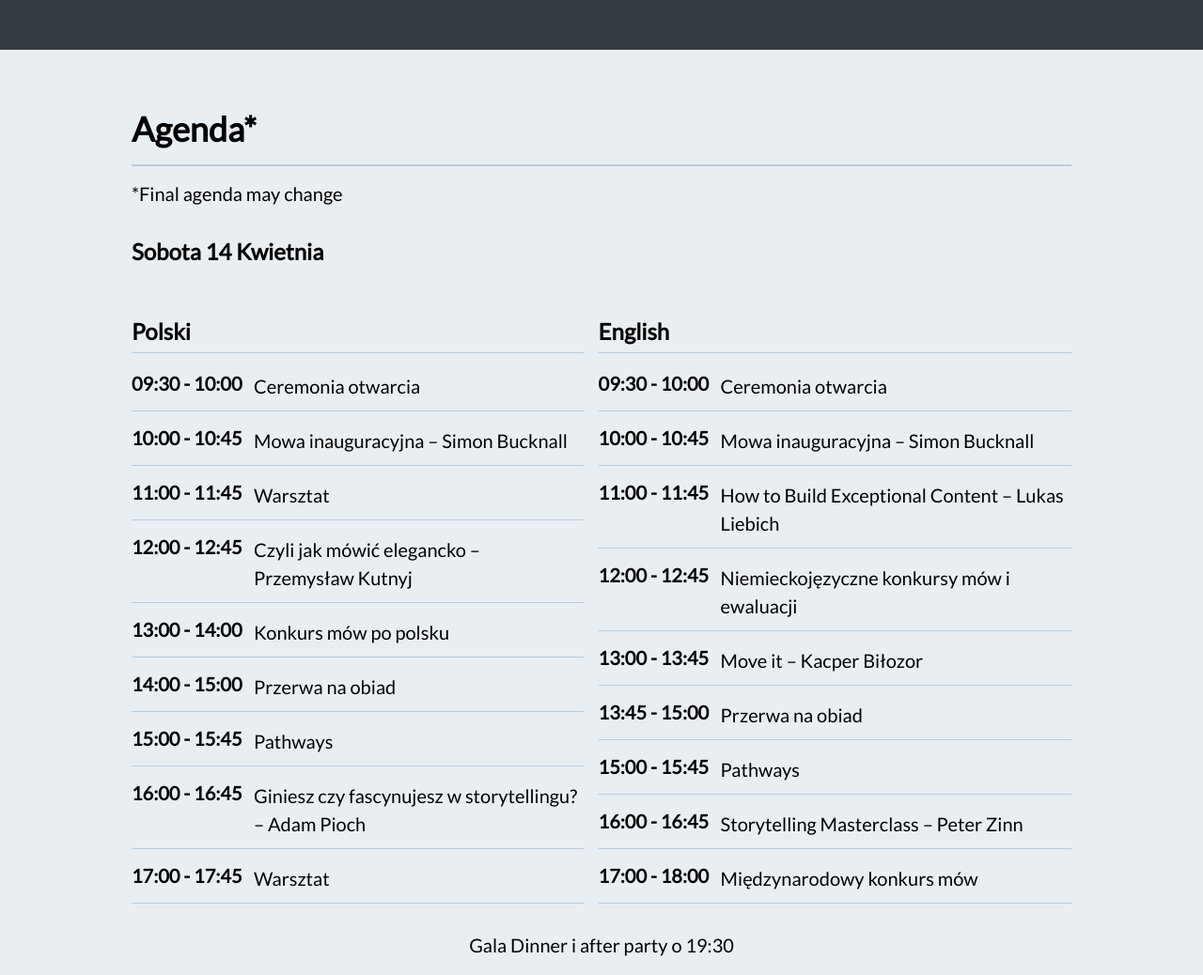
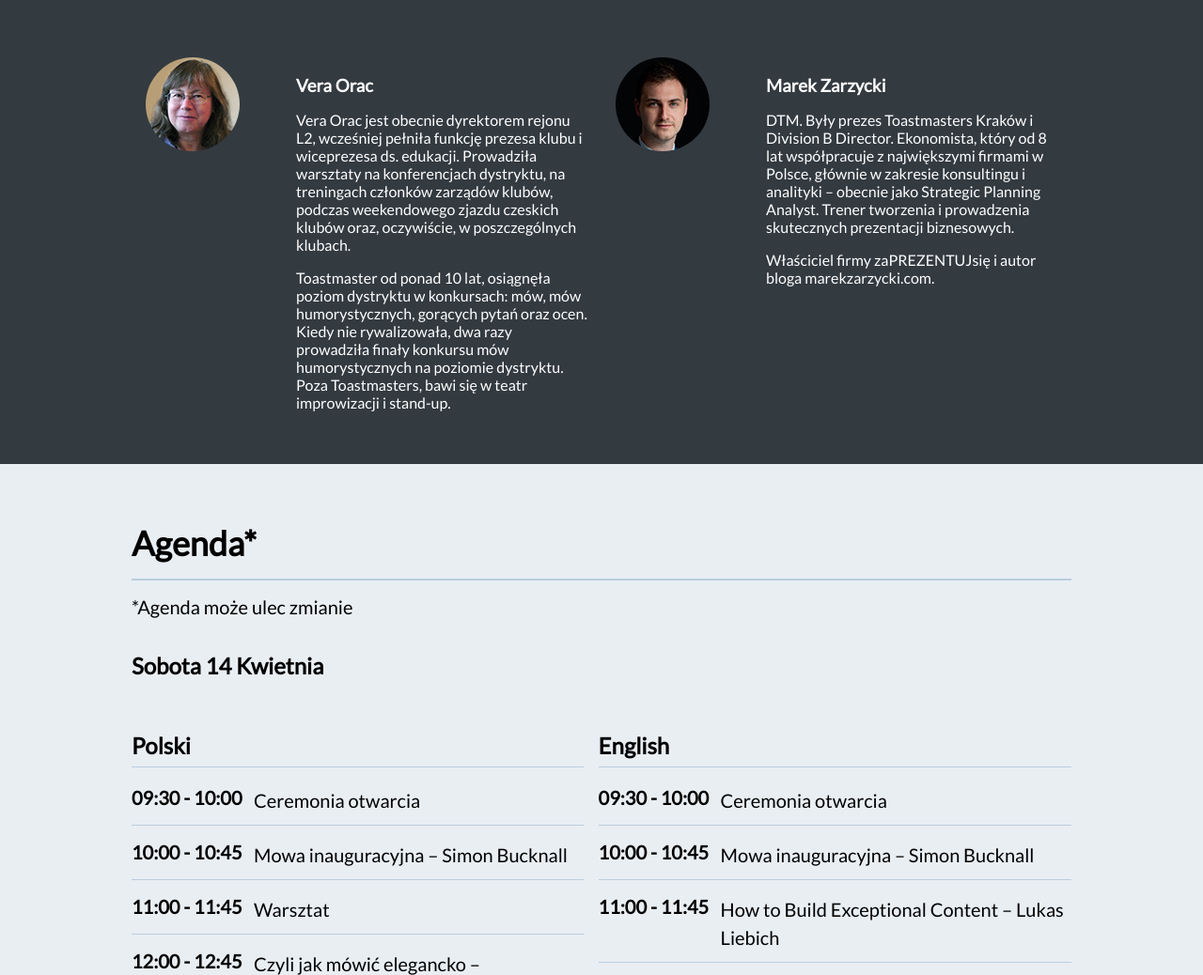
Before and after one commit to krzysztofzuraw/toastmasters-conference, a website: page index.html in a window 1280 px wide. Shown: the part 3701-4739 px from the top of the page at 94% size. Drawn offline with Linux system fonts and the light colour scheme.

Commit message:
Added 2 speakers
Added Vera Orac and Marek

```diff
--- a/index.html
+++ b/index.html
@@ -246,6 +246,32 @@
 
                             </div>
                         </div>
+                        <div class="speaker">
+                                <img class="avatar" src="/assets/img/speaker9.jpg">
+                                <div class="speaker-info">
+                                    <h3>Vera Orac</h3>
+                                    <p>
+                                        Vera Orac jest obecnie dyrektorem rejonu L2, wcześniej pełniła funkcję prezesa klubu i wiceprezesa
+                                         ds. edukacji. Prowadziła warsztaty na konferencjach dystryktu, na treningach członków zarządów klubów,
+                                          podczas weekendowego zjazdu czeskich klubów oraz, oczywiście, w poszczególnych klubach. </p>
+                                    <p> Toastmaster od ponad 10 lat, osiągnęła poziom dystryktu w konkursach: mów, mów humorystycznych,
+                                           gorących pytań oraz ocen. Kiedy nie rywalizowała, dwa razy prowadziła finały konkursu mów humorystycznych
+                                           na poziomie dystryktu. Poza Toastmasters, bawi się w teatr improwizacji i stand-up. </p>
+                                </div>
+                            </div>
+                        <div class="speaker">
+                            <img class="avatar" src="/assets/img/speaker10.jpg">
+                            <div class="speaker-info">
+                                <h3>Marek Zarzycki</h3>
+                                <p>
+                                    DTM. Były prezes Toastmasters Kraków i Division B Director. Ekonomista, który od 8 lat współpracuje
+                                    z największymi firmami w Polsce, głównie w zakresie konsultingu i analityki – obecnie jako Strategic
+                                    Planning Analyst. Trener tworzenia i prowadzenia skutecznych prezentacji biznesowych. </p>
+                                <p> Właściciel firmy zaPREZENTUJsię i autor bloga marekzarzycki.com. </p>
+
+
+                            </div>
+                        </div>
                     </div>
                 </div>
             </div>
@@ -255,7 +281,7 @@
             <div class="full-agenda">
                 <div class="box container">
                     <h1 class="agenda-title fs225 fw7">Agenda*</h1>
-                    <h1 class="agenda-disclaimer fs125 fw3">*Final agenda may change</h1>
+                    <h1 class="agenda-disclaimer fs125 fw3">*Agenda może ulec zmianie</h1>
                     <div class="agenda-container">
                         <h2 class='first-day-header'>Sobota 14 Kwietnia</h2>
                         <div class="agenda-day">
@@ -311,7 +337,7 @@
                             <ul>
                                 <li>
                                     <div class="event-time fs125 fw7">17:00 - 17:45</div>
-                                    <div class="event-desc fs125 fw3">Warsztat</div>
+                                    <div class="event-desc fs125 fw3">Wyższy Poziom Przemawiania – Marek Zarzycki</div>
                                 </li>
                             </ul>
                         </div>
@@ -435,7 +461,7 @@
                             <ul>
                                 <li>
                                     <div class="event-time fs125 fw7">11:00 - 11:45</div>
-                                    <div class="event-desc fs125 fw3">Warsztat</div>
+                                    <div class="event-desc fs125 fw3">Stage Manners – Vera Orac</div>
                                 </li>
                             </ul>
                             <ul>
```
Also changed, not shown: en/index.html (+28 -2 lines), assets/img/speaker10.jpg (added), assets/img/speaker9.jpg (added).
